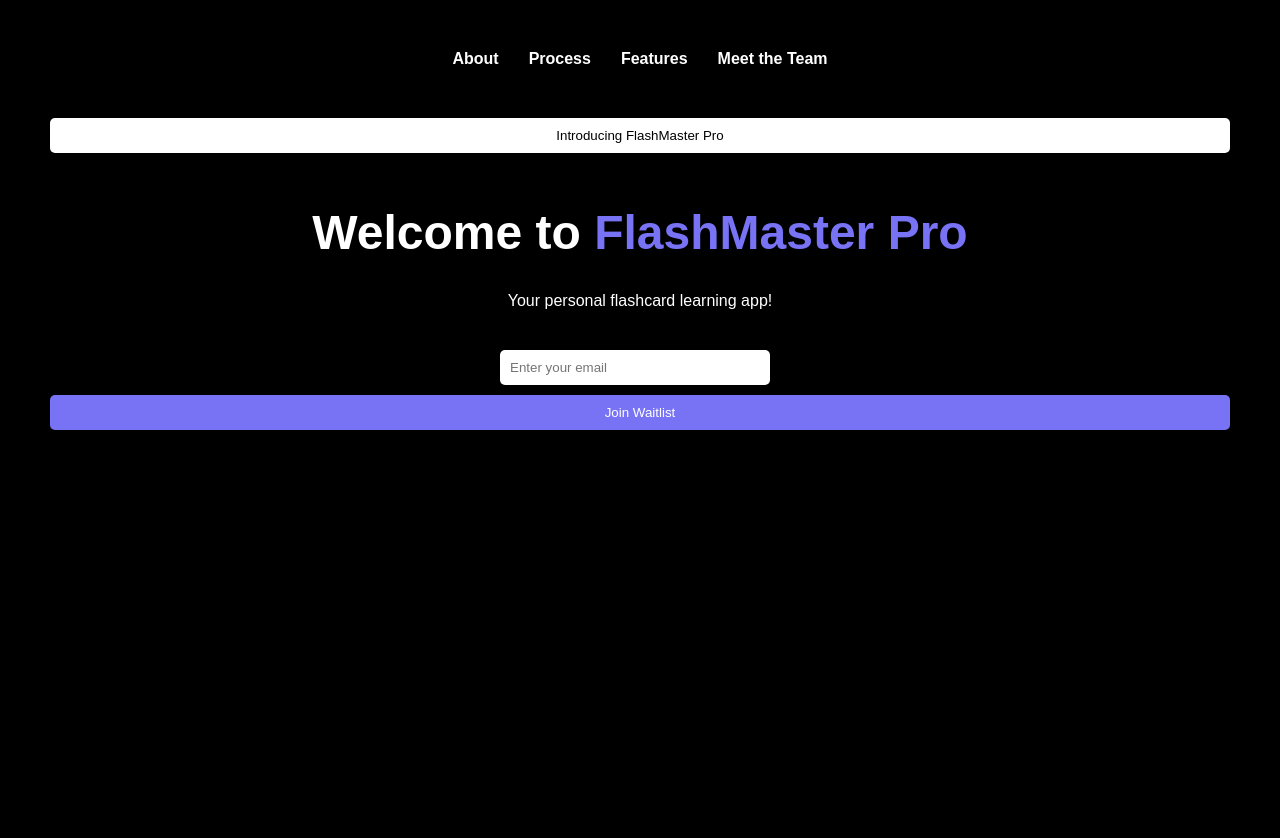
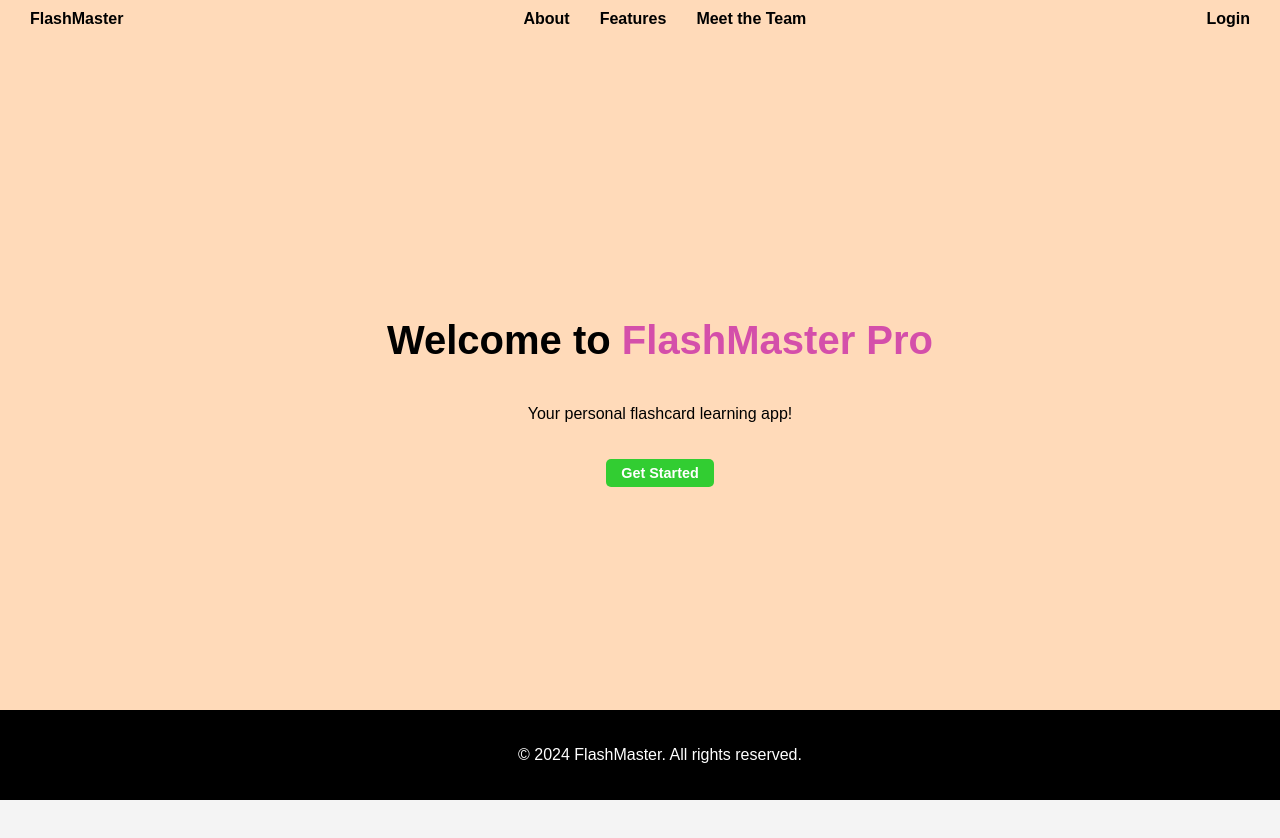
Before and after one commit to Mochatr/Flashmaster, a React (Create React App) app in the folder frontend/: page / in a window 1280 px wide. Shown: the top 838 px of the page. After the commit the page ends 800 px from the top, so only its background shows below. Built offline with nearby package versions, Linux system fonts and the light colour scheme.

Commit message:
Refactor homepage styling and update page title

```diff
--- a/frontend/public/index.html
+++ b/frontend/public/index.html
@@ -24,7 +24,7 @@
       work correctly both with client-side routing and a non-root public URL.
       Learn how to configure a non-root public URL by running `npm run build`.
     -->
-    <title>React App</title>
+    <title>FlashMaster</title>
   </head>
   <body>
     <noscript>You need to enable JavaScript to run this app.</noscript>
--- a/frontend/src/components/Homepage.js
+++ b/frontend/src/components/Homepage.js
@@ -1,30 +1,55 @@
 import React from 'react';
-import '../styling/Homepage.css'; // Assuming you have a separate CSS file for styling
+import { useNavigate } from 'react-router-dom'; // Import useNavigate hook for navigation
+import '../styling/Homepage.css'; // Import your CSS file for styling
 
 const Homepage = () => {
+  const navigate = useNavigate(); // Initialize the navigate function from react-router-dom
+
+  // Simulate user authentication status for demonstration purposes
+  const isLoggedIn = false; // Replace with actual logic to check if the user is logged in
+
+  // Navigation handlers
+  const handleLoginClick = () => {
+    navigate('/login');
+  };
+
+  const handleSignupClick = () => {
+    navigate('/signup');
+  };
+
+  const handleHomeClick = () => {
+    if (isLoggedIn) {
+      navigate('/dashboard'); // Redirect to dashboard if logged in
+    } else {
+      navigate('/'); // Redirect to homepage if not logged in
+    }
+  };
+
   return (
     <div className="homepage">
       <nav className="navbar">
-        <ul>
+        <div className="nav-left" onClick={handleHomeClick} style={{ cursor: 'pointer' }}>FlashMaster</div>
+        <ul className="nav-center">
           <li>About</li>
-          <li>Process</li>
           <li>Features</li>
           <li>Meet the Team</li>
         </ul>
+        <div className="nav-right" onClick={handleLoginClick} style={{ cursor: 'pointer' }}>Login</div>
       </nav>
 
       <header className="header">
-        <button className="intro-button">Introducing FlashMaster Pro</button>
         <h1>Welcome to <span>FlashMaster Pro</span></h1>
         <p>Your personal flashcard learning app!</p>
 
-        <div className="email-section">
-          <input type="email" placeholder="Enter your email" className="email-input" />
-          <button className="join-button">Join Waitlist</button>
+        <div className="action-section">
+          <button className="get-started-button" onClick={handleSignupClick}>Get Started</button>
         </div>
       </header>
+
+      <footer className="footer">
+        <p>&copy; 2024 FlashMaster. All rights reserved.</p>
+      </footer>
     </div>
-
   );
 };
 
--- a/frontend/src/styling/Homepage.css
+++ b/frontend/src/styling/Homepage.css
@@ -1,72 +1,110 @@
 .homepage {
   font-family: 'Arial', sans-serif;
-  background-color: #000; /* Black background */
-  color: #fff; /* White text color */
+  background-color: #ffdab9; /* Peach background */
+  color: #000; /* Black text color */
   text-align: center;
-  padding: 50px;
-  min-height: 100vh;
+  min-height: 100vh; /* Ensures the page takes full height */
+  display: flex;
+  flex-direction: column;
+  justify-content: space-between; /* Space out content and footer */
 }
 
-.navbar ul {
+.navbar {
+  display: flex;
+  justify-content: space-between;
+  align-items: center;
+  padding: 10px 30px;
+  margin-bottom: 30px;
+}
+
+.nav-left {
+  font-weight: bold;
+  color: #000; /* Black text */
+}
+
+.nav-center {
   list-style: none;
   display: flex;
-  justify-content: center;
   gap: 30px;
   padding: 0;
   margin: 0;
 }
 
-.navbar li {
+.nav-center li {
   cursor: pointer;
   font-weight: bold;
-  color: #fff; /* White font color */
+  color: #000; /* Black text */
+}
+
+.nav-right {
+  cursor: pointer;
+  font-weight: bold;
+  color: #000; /* Black text */
 }
 
 .header {
-  margin-top: 50px;
-}
-
-.intro-button {
-  background: #fff; /* White button background */
-  color: #000; /* Black text */
-  border: none;
-  padding: 10px 20px;
-  cursor: pointer;
-  margin-bottom: 20px;
-  border-radius: 5px;
+  margin-top: 20px;
 }
 
 .header h1 {
-  font-size: 3em;
-  color: #fff; /* White text */
+  font-size: 2.5em;
+  color: #000; /* Black text */
 }
 
 .header h1 span {
-  color: #7873f5; /* Purple color for 'Winning Pitches' */
+  color: #be07a3a9; /* Purple color */
 }
 
-.header p {
-  color: #fff; /* White font color */
-  margin-top: 20px;
+.header {
+  flex: 1; /* Allows the header to grow to fill space */
+  display: flex;
+  flex-direction: column;
+  align-items: center;
+  justify-content: center; /* Center content vertically */
+  margin-top: 0; /* Remove top margin */
+  padding: 0 20px; /* Padding for responsiveness */
 }
 
-.email-section {
-  margin-top: 30px;
+.action-section {
+  margin-top: 20px;
+  display: flex;
+  justify-content: center; /* Center button horizontally */
 }
 
-.email-input {
-  padding: 10px;
-  width: 250px;
-  margin-right: 10px;
+.get-started-button {
+  background: #32cd32; /* Green button background */
+  color: #fff; /* White text color */
   border: none;
+  padding: 6px 15px; /* Adjusted padding for a smaller button */
+  cursor: pointer;
   border-radius: 5px;
+  font-weight: bold;
+  font-size: 0.9em; /* Slightly smaller font size */
+  display: inline-block; /* Ensures button takes only the width it needs */
+  margin: 0 auto; /* Centers button horizontally */
 }
 
-.join-button {
-  background: #7873f5; /* Purple button background */
-  color: #fff; /* White text color */
-  border: none;
-  padding: 10px 20px;
-  cursor: pointer;
-  border-radius: 5px;
+.footer {
+  width: 100%; /* Make footer full width */
+  background-color: #000; /* Black background */
+  color: #fff; /* White text */
+  padding: 20px;
+  text-align: center;
+  position: relative; /* Changed from static to relative */
+  bottom: 0;
 }
+
+body {
+  margin: 0; /* Removes default body margin */
+  padding: 0; /* Removes default body padding */
+  overflow-x: hidden; /* Prevents horizontal scroll caused by overflow */
+}
+
+.homepage {
+  width: 100%; /* Ensures homepage takes the full width */
+  overflow-x: hidden; /* Ensures no horizontal overflow */
+}
+
+.header, .footer {
+  width: 100%; /* Ensures header and footer take the full width */
+}
```
